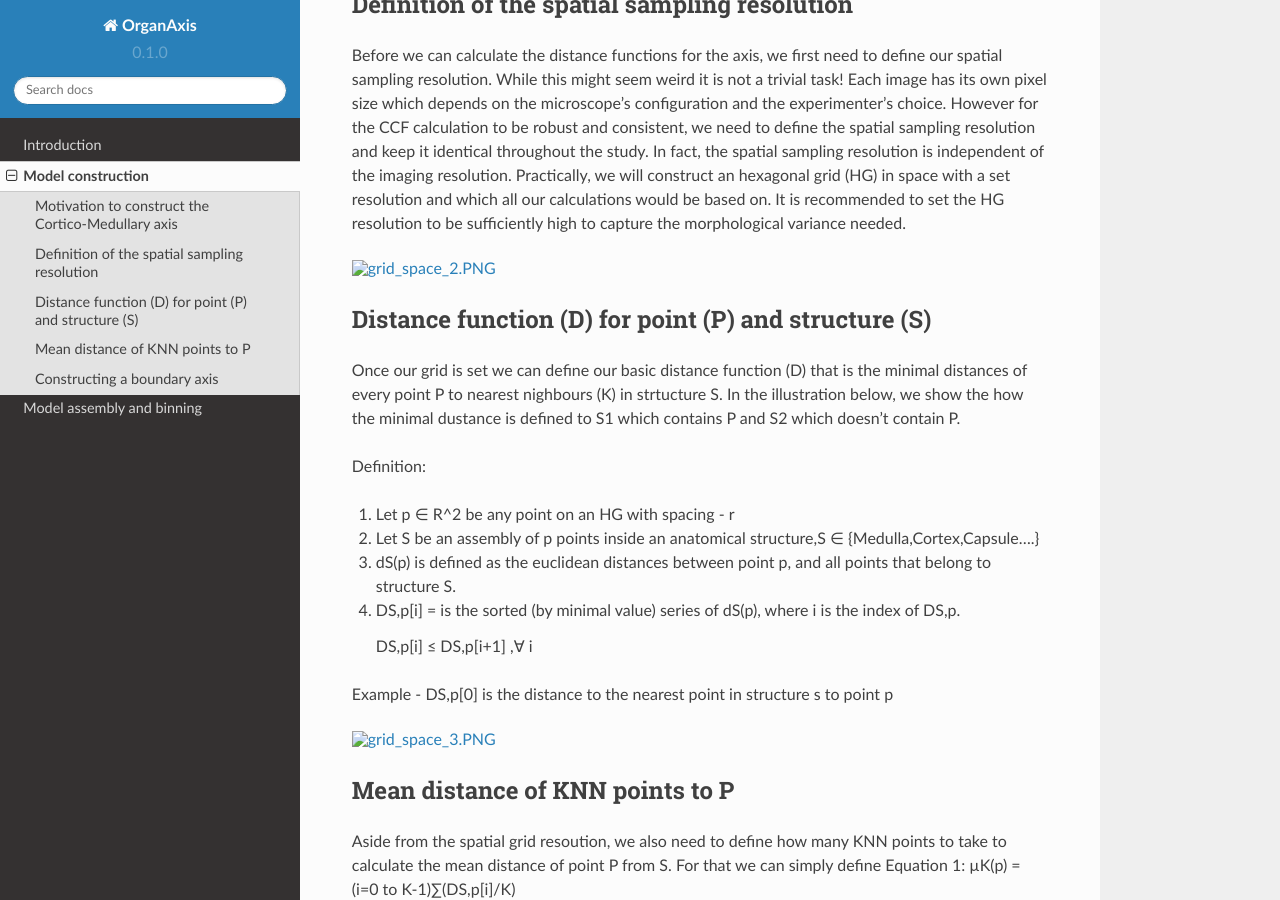
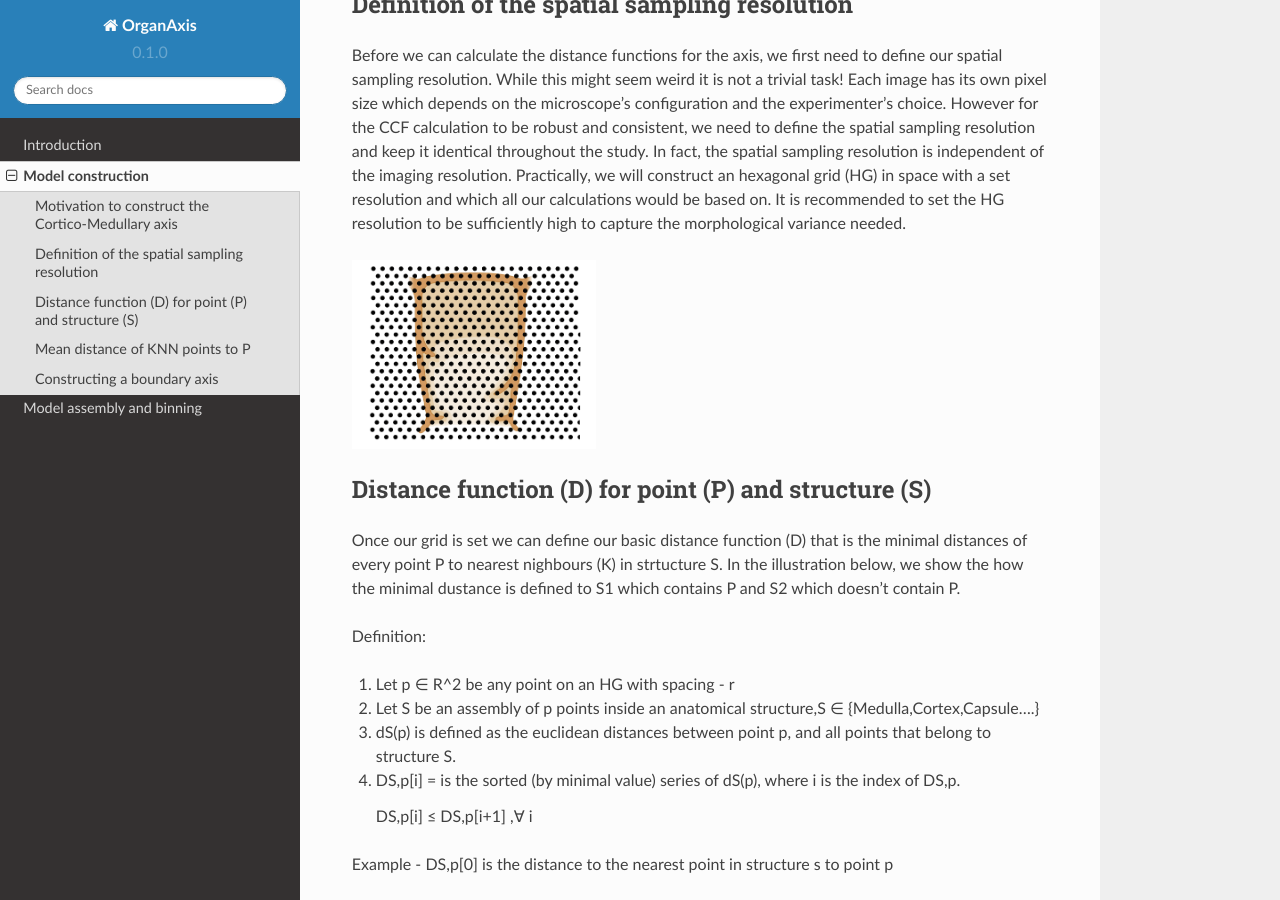
Before and after one commit to nadavyayon/organ_axis_tutorial, a Sphinx documentation site: the page built from docs/source/model.rst, in a window 1280 px wide and 900 px high, scrolled down 348 px. Built offline with Sphinx 7.4.7 and the Read the Docs theme 2.0.0, drawn with Linux system fonts in a browser that asks for light colours.

Commit message:
Update model.rst

```diff
--- a/docs/source/model.rst
+++ b/docs/source/model.rst
@@ -9,7 +9,7 @@ Definition of the spatial sampling resolution
 ---------------
 Before we can calculate the distance functions for the axis, we first need to define our spatial sampling resolution. While this might seem weird it is not a trivial task! Each image has its own pixel size which depends on the microscope's configuration and the experimenter's choice. However for the CCF calculation to be robust and consistent, we need to define the spatial sampling resolution and keep it identical throughout the study. In fact, the spatial sampling resolution is independent of the imaging resolution. Practically, we will construct an hexagonal grid (HG) in space with a set resolution and which all our calculations would be based on. It is recommended to set the HG resolution to be sufficiently high to capture the morphological variance needed.
 
-.. image:: grid_space_2.PNG
+.. image:: images/grid_space_2.PNG
    :width: 35%
 
 
@@ -32,7 +32,7 @@ Definition:
 Example - DS,p[0] is the distance to the nearest point in structure s to point p
 
 
-.. image:: grid_space_3.PNG
+.. image:: images/grid_space_3.PNG
    :width: 100%
 
 Mean distance of KNN points to P
```
